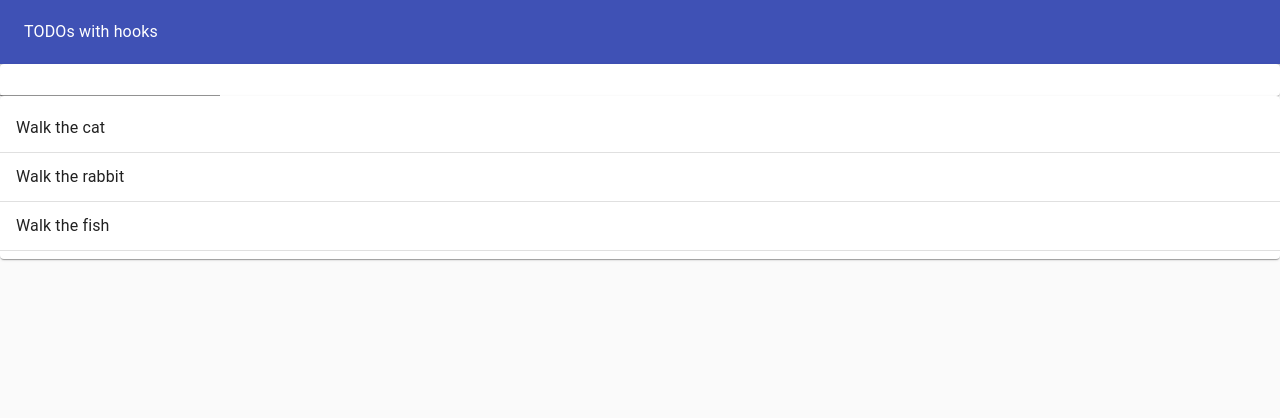
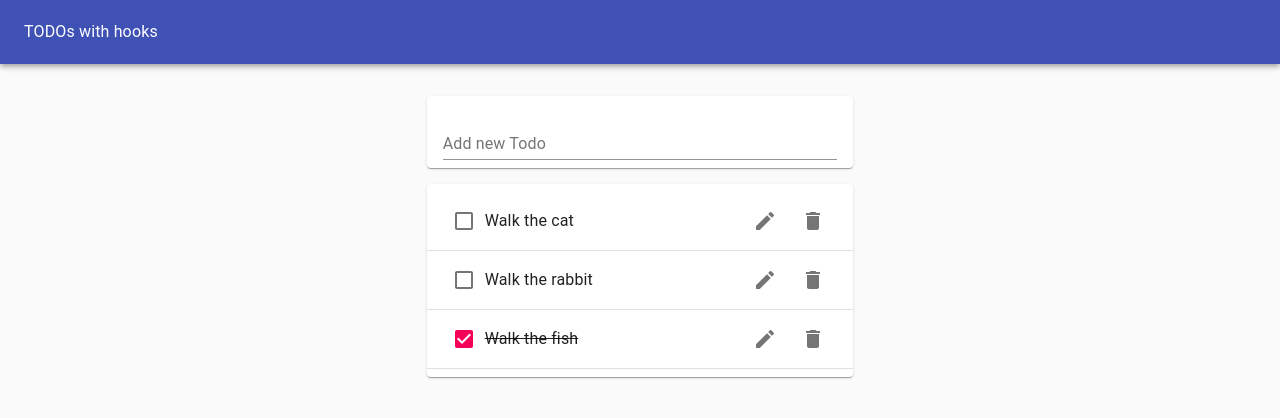
Before and after one commit to theborgh/todo-hooks, a React (Create React App) app: page / in a window 1280 px wide. Shown: the top 418 px of the page. Built offline with nearby package versions, Linux system fonts and the light colour scheme.

Commit message:
Install material-ui, add Todo component

```diff
--- a/package.json
+++ b/package.json
@@ -4,6 +4,7 @@
   "private": true,
   "dependencies": {
     "@material-ui/core": "^4.6.0",
+    "@material-ui/icons": "^4.5.1",
     "react": "^16.11.0",
     "react-dom": "^16.11.0",
     "react-scripts": "3.2.0"
--- /dev/null
+++ b/src/Todo.js
@@ -0,0 +1,27 @@
+import React from 'react';
+import {ListItem} from '@material-ui/core';
+import {ListItemText} from '@material-ui/core';
+import {Checkbox} from '@material-ui/core';
+import {IconButton} from '@material-ui/core';
+import {Delete} from '@material-ui/icons';
+import {Edit} from '@material-ui/icons';
+import {ListItemSecondaryAction} from '@material-ui/core';
+
+export default function Todo({text, completed}) {
+  return (
+    <ListItem>
+      <Checkbox tabIndex={-1} checked={completed} />
+      <ListItemText style={{textDecoration: completed && 'line-through'}}>
+        {text}
+      </ListItemText>
+      <ListItemSecondaryAction>
+        <IconButton aria-label='Edit'>
+          <Edit />
+        </IconButton>
+        <IconButton aria-label='Delete'>
+          <Delete />
+        </IconButton>
+      </ListItemSecondaryAction>
+    </ListItem>
+  );
+}
--- a/src/TodoApp.js
+++ b/src/TodoApp.js
@@ -35,8 +35,12 @@ export default function TodoApp() {
           <Typography color='inherit'>TODOs with hooks</Typography>
         </Toolbar>
       </AppBar>
-      <TodoForm addTodo={addTodo} />
-      <TodoList todos={todos} />
+      <Grid container justify='center' style={{marginTop: '1rem'}}>
+        <Grid item xs={11} md={8} lg={4}>
+          <TodoForm addTodo={addTodo} />
+          <TodoList todos={todos} />
+        </Grid>
+      </Grid>
     </Paper>
   );
 }
--- a/src/TodoForm.js
+++ b/src/TodoForm.js
@@ -8,8 +8,7 @@ export default function TodoForm({addTodo}) {
   const [value, handleChange, reset] = useInputState('');
 
   return (
-    <Paper>
-      {value}
+    <Paper style={{margin: '1rem 0', padding: '0 1rem'}}>
       <form
         onSubmit={e => {
           e.preventDefault();
@@ -17,7 +16,13 @@ export default function TodoForm({addTodo}) {
           reset();
         }}
       >
-        <TextField value={value} onChange={handleChange} />
+        <TextField
+          value={value}
+          onChange={handleChange}
+          margin='normal'
+          label='Add new Todo'
+          fullWidth
+        />
       </form>
     </Paper>
   );
--- a/src/TodoList.js
+++ b/src/TodoList.js
@@ -1,9 +1,9 @@
 import React from 'react';
 import {Paper} from '@material-ui/core';
 import {List} from '@material-ui/core';
-import {ListItem} from '@material-ui/core';
-import {ListItemText} from '@material-ui/core';
+
 import {Divider} from '@material-ui/core';
+import Todo from './Todo';
 
 export default function TodoList(props) {
   return (
@@ -11,9 +11,7 @@ export default function TodoList(props) {
       <List>
         {props.todos.map(todo => (
           <>
-            <ListItem key={todo.id}>
-              <ListItemText>{todo.text}</ListItemText>
-            </ListItem>
+            <Todo text={todo.text} key={todo.id} completed={todo.completed} />
             <Divider />
           </>
         ))}
```
Also changed, not shown: 1 other file (tests, documents, lock files or other folders).
